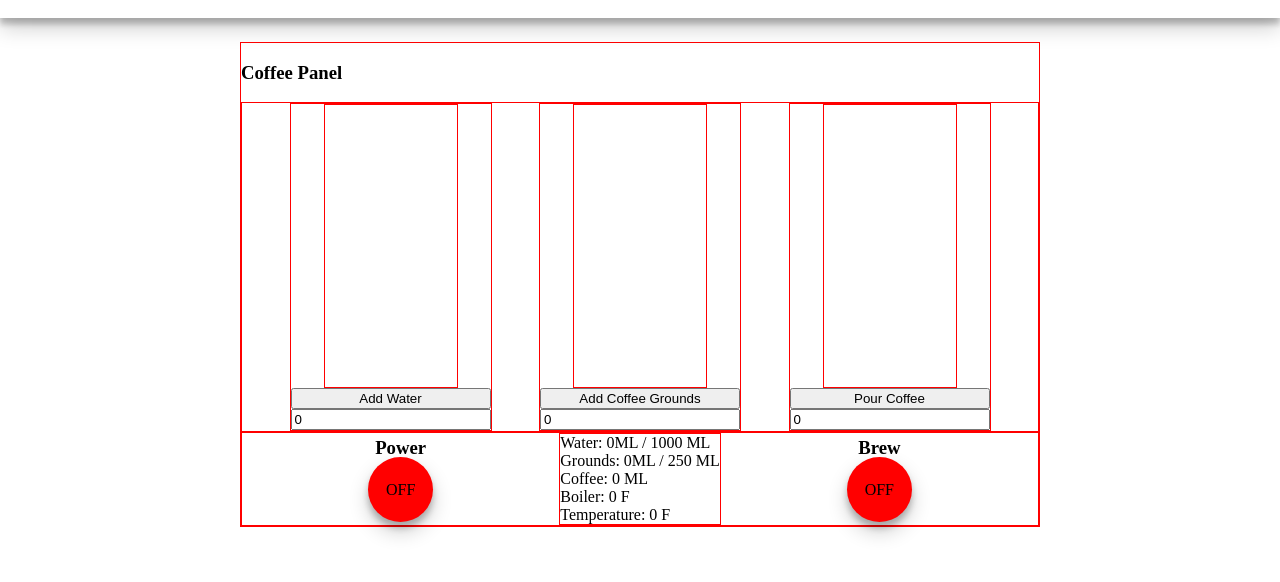
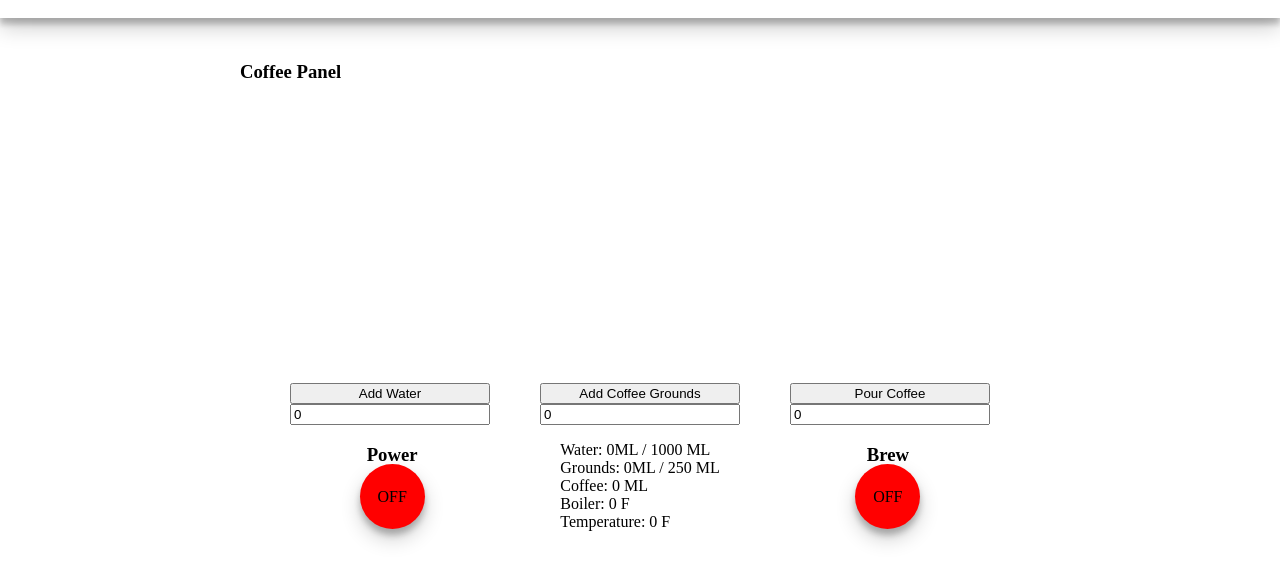
Before and after one commit to AlecDivito/Coffee-Machine, a website: page views/index.html in a window 1280 px wide. Shown: the part 62-644 px from the top of the page. Drawn offline with nearby package versions, Linux system fonts and the light colour scheme; files that its build step writes are made by us from their sources; no server answers.

Commit message:
Updated readme

```diff
--- a/public/main.css
+++ b/public/main.css
@@ -18,18 +18,17 @@
 }
 
 .machine {
-    border: 1px solid red;
 }
 
 .machine__control-panel {
-    border: 1px solid red;
     display: flex;
     justify-content: space-evenly;
     align-items: center;
+    padding-bottom: 1rem;
 }
 
 .machine__status-screen {
-    border: 1px solid red;
+    padding: 1rem;
 }
 
 .machine__status {
@@ -79,13 +78,11 @@
 }
 
 .machine__maker {
-    border: 1px solid red;
     display: flex;
     justify-content: space-evenly;
 }
 
 .machine__maker__tracker {
-    border: 1px solid red;
     display: flex;
     flex-direction: column;
     align-items: center;
@@ -103,7 +100,6 @@
 .machine__maker__reservoir {
     width: 100px;
     height: 250px;
-    border: 1px solid red;
     padding: 1rem;
 }
 
```
Also changed, not shown: README.md.
